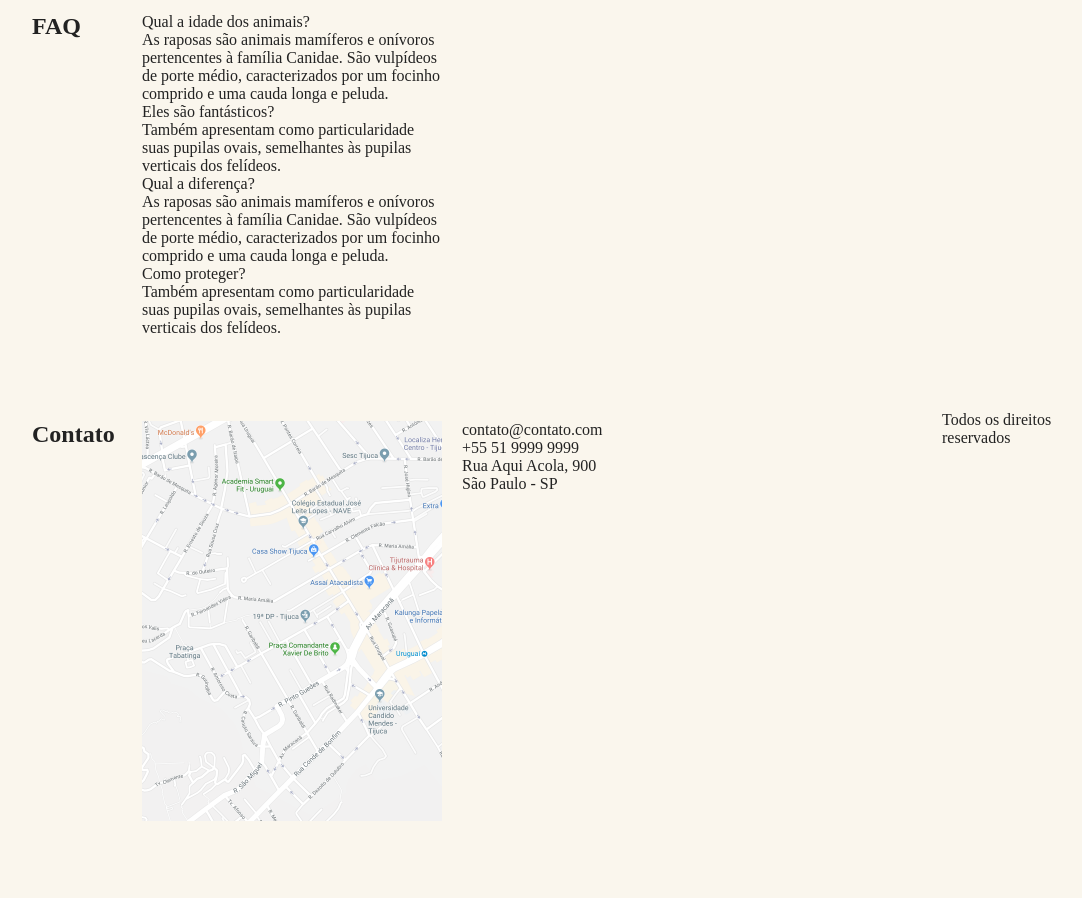
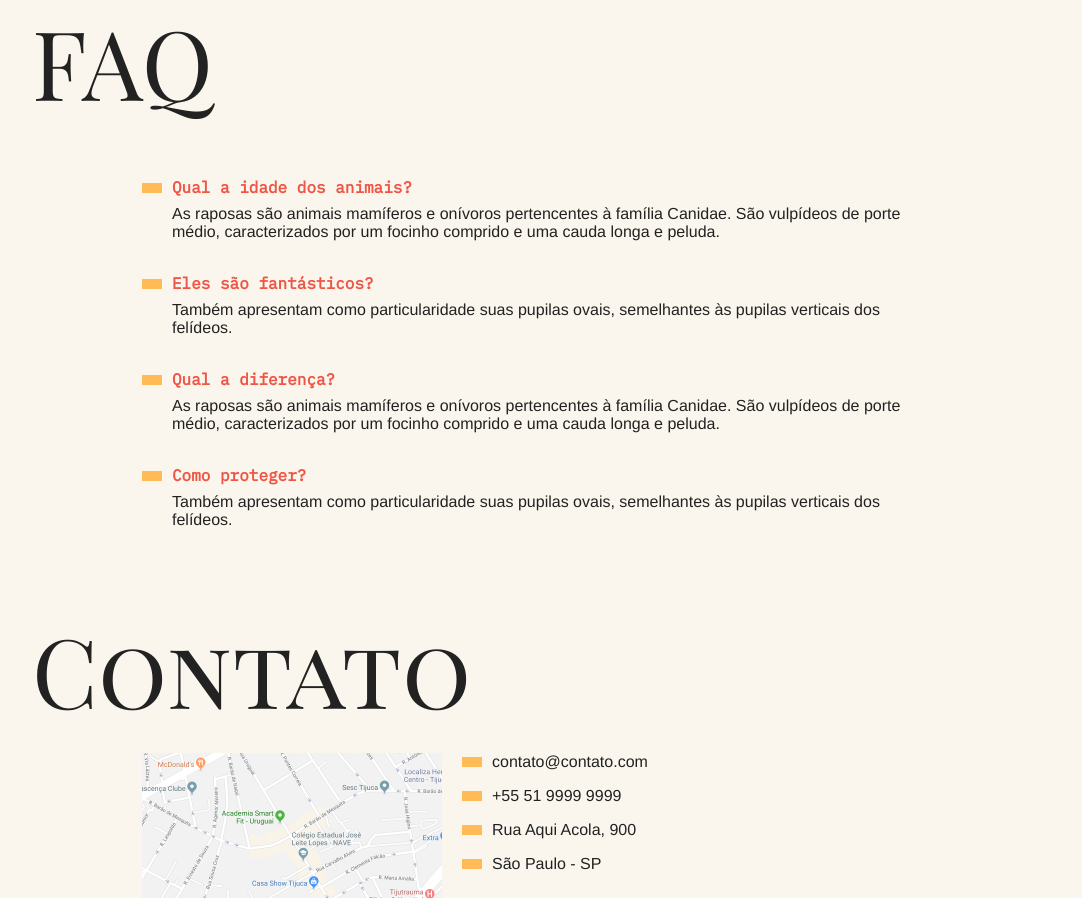
Before and after one commit to roberta-silva/animais-fantasticos, a plain HTML site: page index.html in a window 1280 px wide. Shown: the part 2374-3272 px from the top of the page, without its empty margins (158-1240 px from the left). Drawn offline with Linux system fonts and the light colour scheme.

Commit message:
css faq, contato, footer

```diff
--- a/css/style.css
+++ b/css/style.css
@@ -108,3 +108,89 @@ body {
 .animais-descricao section {
   margin-bottom: 3rem;
 }
+
+/* faq */
+.faq-lista {
+  grid-column: 2 / 4;
+}
+.faq-lista dt {
+  font-family: "IBM Plex Mono", monospace;
+  font-weight: bold;
+  margin-top: 2rem;
+  margin-bottom: 0.5rem;
+  color: #e54;
+}
+.faq-lista dt::before {
+  content: "";
+  display: inline-block;
+  width: 20px;
+  height: 10px;
+  background: #fb5;
+  margin-right: 10px;
+}
+.faq-lista dd {
+  font-family: Helvetica, Arial, sans-serif;
+  margin-bottom: 0.5rem;
+  margin-left: 30px;
+}
+/* contato */
+.mapa {
+  grid-column: 2 / 3;
+}
+.dados {
+  grid-column: 3;
+}
+.dados li {
+  margin-bottom: 1rem;
+  font-family: Helvetica, Arial, sans-serif;
+}
+.dados li::before {
+  content: "";
+  display: inline-block;
+  width: 20px;
+  height: 10px;
+  background: #fb5;
+  margin-right: 10px;
+}
+/* footer */
+.copy {
+  grid-column: 3 / 5;
+  margin-bottom: 2rem;
+  background: #fb5;
+}
+.copy p {
+  padding: 20px;
+  font-family: "IBM Plex Mono", monospace;
+  font-weight: bold;
+}
+@media (max-width: 700px) {
+  body {
+    grid-template-columns: 1fr;
+  }
+  .menu,
+  .grid-section,
+  .copy {
+    grid-column: 1;
+  }
+  .grid-section {
+    grid-template-columns: 100px 1fr;
+    gap: 10px;
+  }
+  .animais-lista {
+    grid-column: 1;
+  }
+  .faq-lista,
+  .dados,
+  .maps {
+    grid-column: 1 / 3;
+  }
+  .grid-section h1 {
+    font-size: 3rem;
+  }
+  .menu {
+    margin-top: 0px;
+  }
+  .copy {
+    margin-bottom: 0px;
+  }
+}
--- a/index.html
+++ b/index.html
@@ -91,8 +91,8 @@
   </section>
 
   <section class="grid-section faq" id="faq">
-    <h1>FAQ</h1>
-    <dl>
+    <h1 class="titulo">FAQ</h1>
+    <dl class="faq-lista">
       <dt>Qual a idade dos animais?</dt>
       <dd>As raposas são animais mamíferos e onívoros pertencentes à família Canidae. São vulpídeos de porte médio, caracterizados por um focinho comprido e uma cauda longa e peluda.</dd>
       <dt>Eles são fantásticos?</dt>
@@ -105,7 +105,7 @@
   </section>
 
   <section class="grid-section contato" id="contato">
-    <h1>Contato</h1>
+    <h1 class="titulo">Contato</h1>
     <div class="mapa">
       <img src="./img/mapa.png" alt="Mapa local">
     </div>
@@ -117,9 +117,10 @@
     </ul>
   </section>
 
-  <footer>
-    <p class="copy">Todos os direitos reservados</p>
+  <footer class="copy">
+    <p>Todos os direitos reservados.</p>
   </footer>
+
   <script src="./script.js"></script>
 </body>
 
```
Also changed, not shown: README.md.
